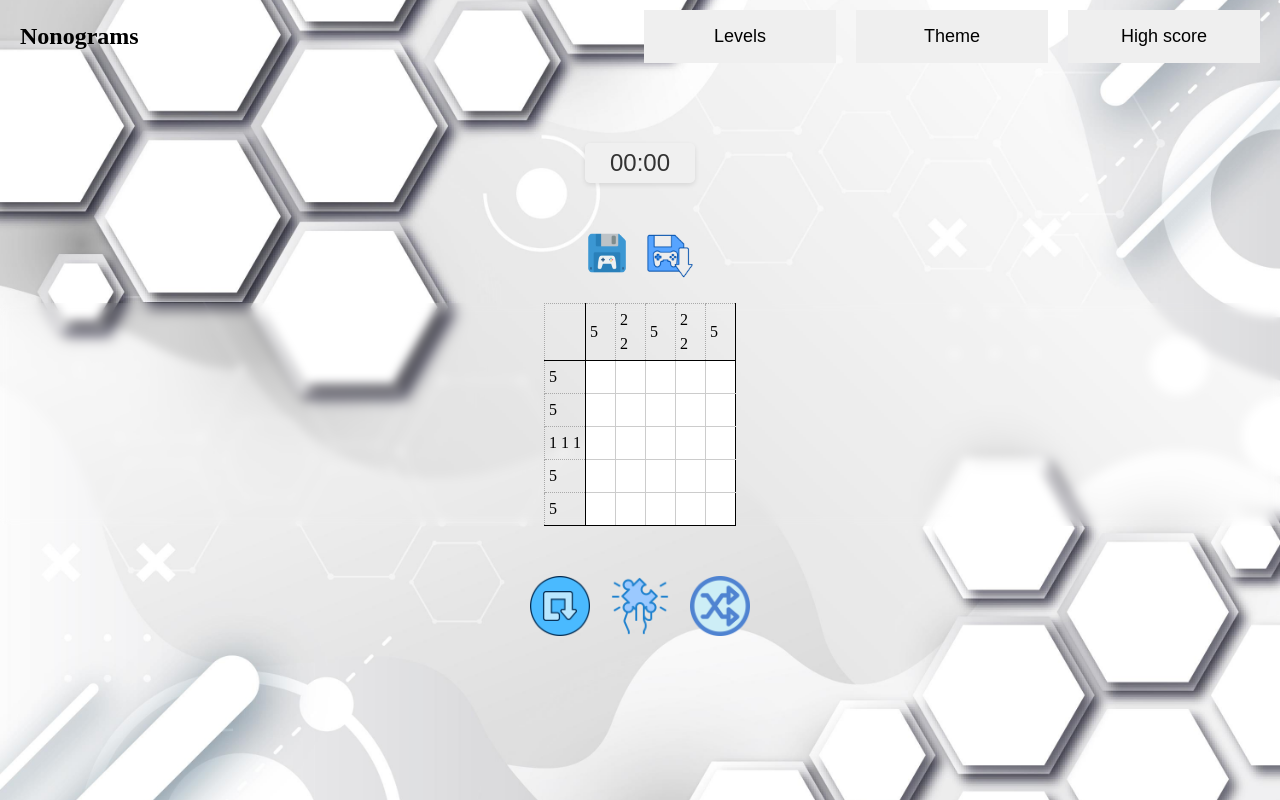
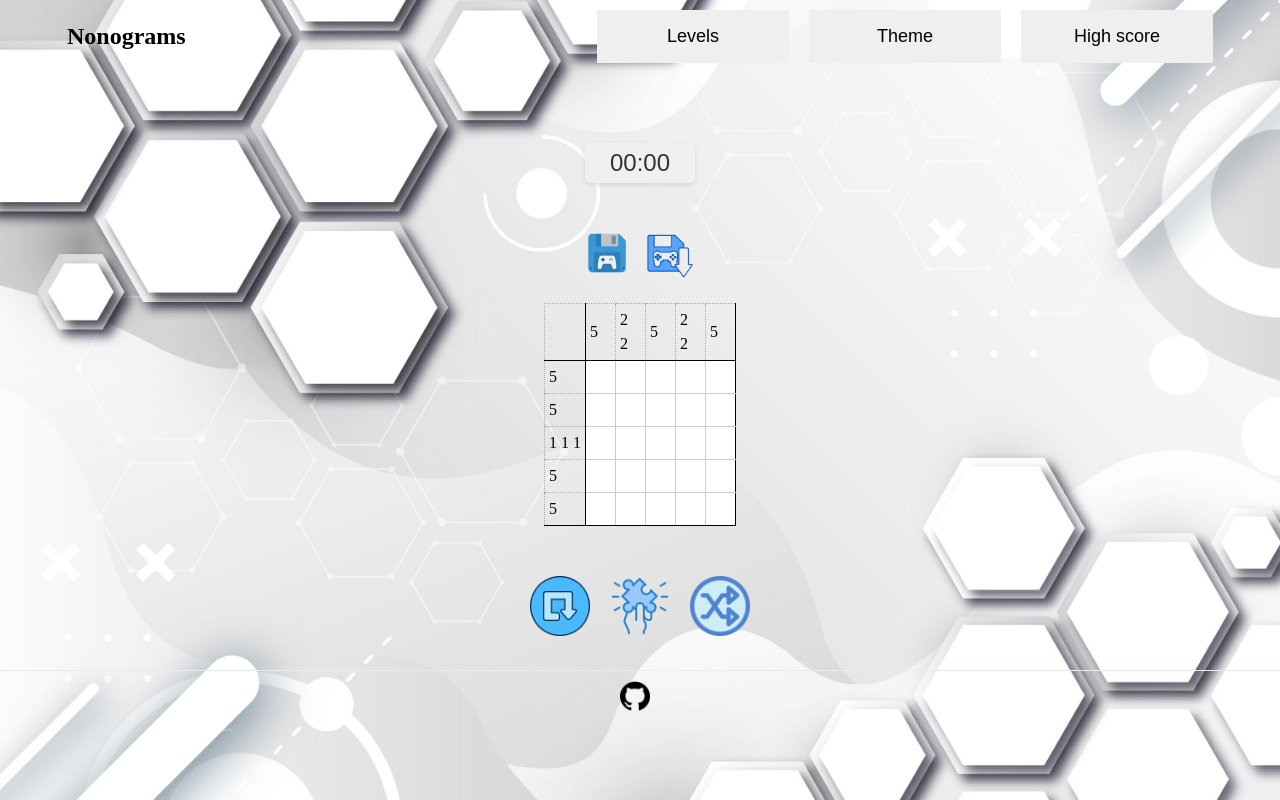
Before and after one commit to alima987/Nonograms, a website built with Parcel: page src/index.html in a window 1280 px wide. Built offline with nearby package versions, Linux system fonts and the light colour scheme.

Commit message:
feat: add footer

```diff
--- a/src/nonogram.js
+++ b/src/nonogram.js
@@ -8,6 +8,7 @@ import save from './assets/img/save.png'
 import shuffle from './assets/img/shuffle.png'
 import solutionImg from './assets/img/solution.png'
 import turnDown from './assets/img/turnDown.png'
+import github from './assets/img/github.png'
 import { puzzles } from "./levels";
 
 const main = document.createElement('div')
@@ -132,7 +133,16 @@ btnsSection.append(randomBtn)
 
 const footer = document.createElement('div')
 footer.id = 'footer';
+const footerImg = document.createElement('img');
+footerImg.src = github;
+footerImg.classList = 'footer-img'
+footerImg.alt = "GitHub"
+const footerLink = document.createElement('a');
+footerLink.href = 'https://github.com/alima987';
+footerLink.appendChild(footerImg);
+footer.appendChild(footerLink);
 main.appendChild(footer)
+
 let timeStart
 let timeInterval
 let hasWon
--- a/src/styles.scss
+++ b/src/styles.scss
@@ -49,11 +49,11 @@ button.theme-colorful, .save-btn.theme-colorful, .load-game.theme-colorful, .res
   color: #8b0000;
 }
 
-div#header {
+#header {
   display: flex;
   justify-content: space-between;
   align-items: center;
-  padding: 10px 20px;
+  padding: 10px 67px;
 }
 #container {
   display: flex;
@@ -308,7 +308,6 @@ section.btns-section {
   flex-wrap: wrap;
   justify-content: center;
   align-items: center;
-  backdrop-filter: blur(5px);
   border-radius: 8px;
   margin-bottom: 50px;
 }
@@ -424,6 +423,31 @@ img.save-img {
 img.load-img {
   width: 46px;
 }
+#footer {
+  display: flex;
+  justify-content: center;
+  align-items: center;
+  padding: 10px;
+  border-top: 1px solid #e9ecef;
+  margin-top: 30px;
+}
+
+.footer-img {
+  width: 30px;
+  height: 30px;
+  margin-right: 10px;
+}
+
+#footer a {
+  display: flex;
+  align-items: center;
+  text-decoration: none;
+  color: #000;
+}
+
+#footer a:hover {
+  opacity: 0.8;
+}
 
 @media screen and (max-width: 500px) {
   .main {
```
Also changed, not shown: src/assets/img/github.png (added).
